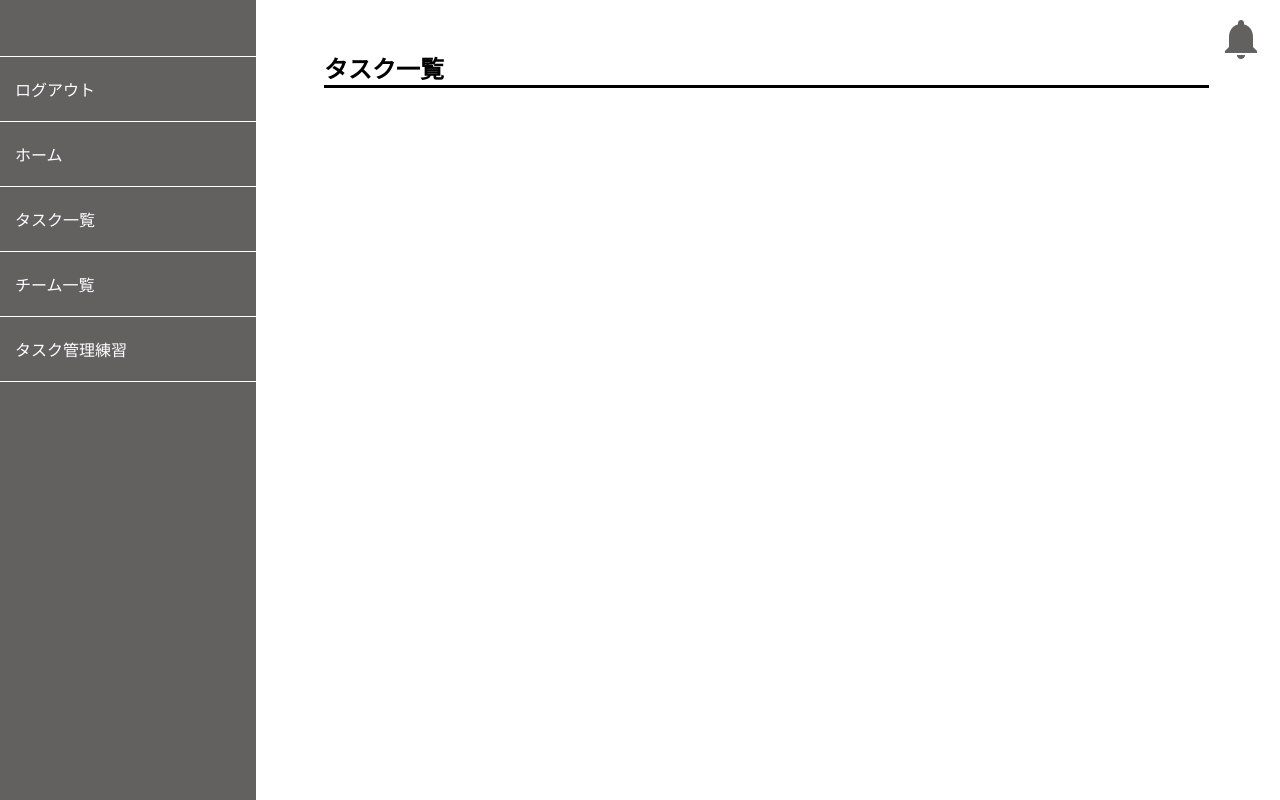
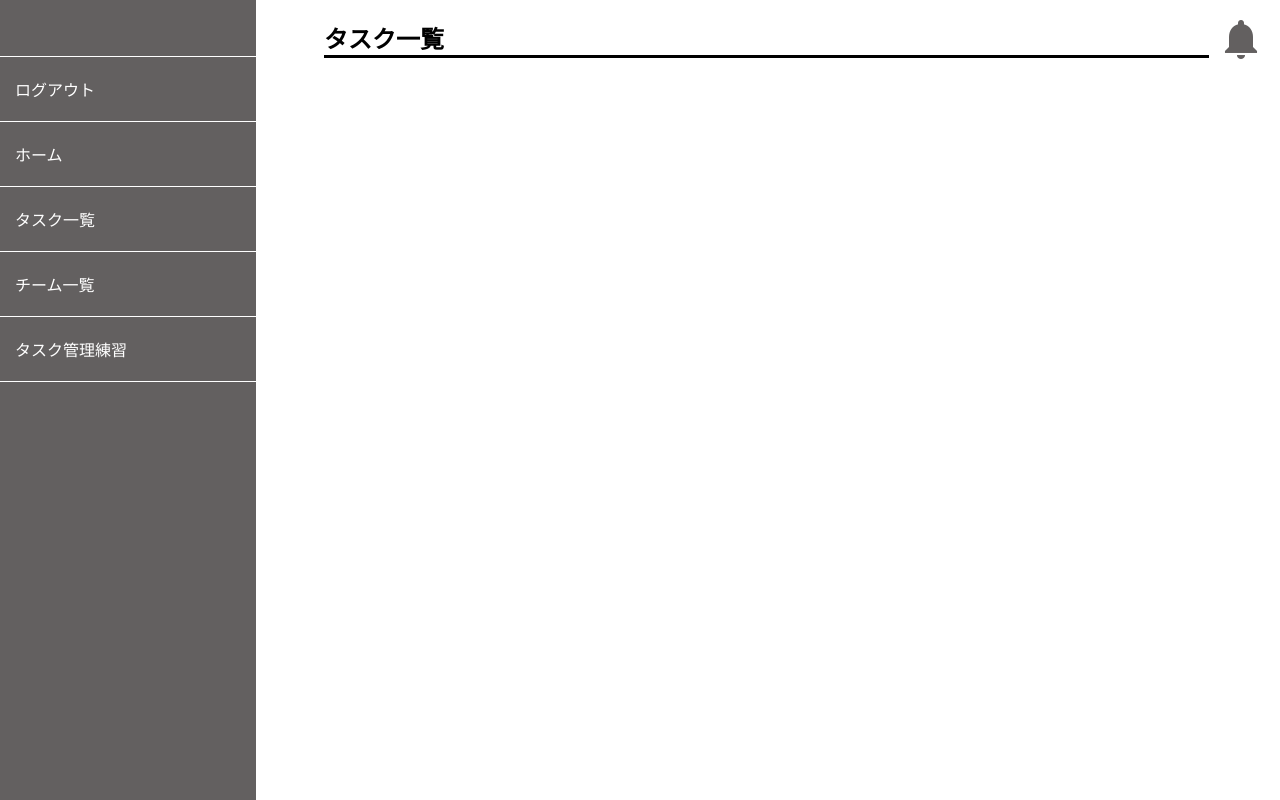
Before and after one commit to Raiki215/Hackathon-e, a Flask app: template templates/team.html in a window 1280 px wide. Run offline with Flask 3, Linux system fonts and the light colour scheme; the template is opened without the code that fills it, so the values that code supplies are empty; parts of the project's set-up code (start-up, migrations or seed data) failed here and were passed over.

Commit message:
チームタスク一覧デザイン修正

```diff
--- a/static/css/team.css
+++ b/static/css/team.css
@@ -5,9 +5,13 @@
     margin-top: 20px;
 }
 
+.team_name{
+    font-size: 24px;
+}
+
 .team_title{
     font-size: 24px;
-    margin: 50px 0 0 0;
+    margin: 20px 0 0 0;
     border-bottom: 3px solid;
     width: 100%;
 }
@@ -61,8 +65,20 @@
     width: 20%;
     text-align: center;
 }
+.progress{
+    width: 10%;
+    color: #fff;
+    background-color: #7b7b7b;
+    border: 2px solid #000;
+    border-radius: 50px;
+    margin-left: 50px;
+}
 
 .task_item{
     border: 1px solid #000;
     margin-bottom: 5px;
 }
+
+.taskline{
+    border-left: 2px solid #000;
+}
--- a/task/task.py
+++ b/task/task.py
@@ -55,6 +55,7 @@ def task_shar_list():
 def task_sher():
     # task_category_id = 1
     team_id = request.args.get('data')
+    team_name = task_method.select_team(team_id)
 
     # チームのカテゴリを表示
     # カテゴリをチームIDから取得
@@ -74,7 +75,7 @@ def task_sher():
             difference = task_d_day - dt_now
             days.append([task[0],difference.days])
 
-    return render_template('team.html', task_shers = task_shers,task_classification = task_classification,team_id=team_id,t_classid=t_classid,days=days)
+    return render_template('team.html', team_name=team_name,task_shers = task_shers,task_classification = task_classification,team_id=team_id,t_classid=t_classid,days=days)
 
 @task_bp.route('/task_practice_list', methods=['GET'])
 def task_practice_list():
--- a/templates/team.html
+++ b/templates/team.html
@@ -1,10 +1,11 @@
 {% extends "main_layout.html" %}
 {% block css %}
-<link rel="stylesheet" href="{{url_for('static',filename='/css/home.css')}}">
+<link rel="stylesheet" href="{{url_for('static',filename='/css/team.css')}}">
 {% endblock %}
 {% block content %}
     <div class="main">
-        <h1 class="task_title">タスク一覧</h1>
+        <h1 class="team_name">{{team_name[1]}}</h1>
+        <h1 class="team_title">タスク一覧</h1>
         {% for t_class in task_classification %}
             <div onclick="obj=document.getElementById('open{{t_class[0]}}').style; obj.display=(obj.display=='none')?'block':'none';">
                 <a style="cursor:pointer;">▼ {{t_class[1]}}</a>
```
